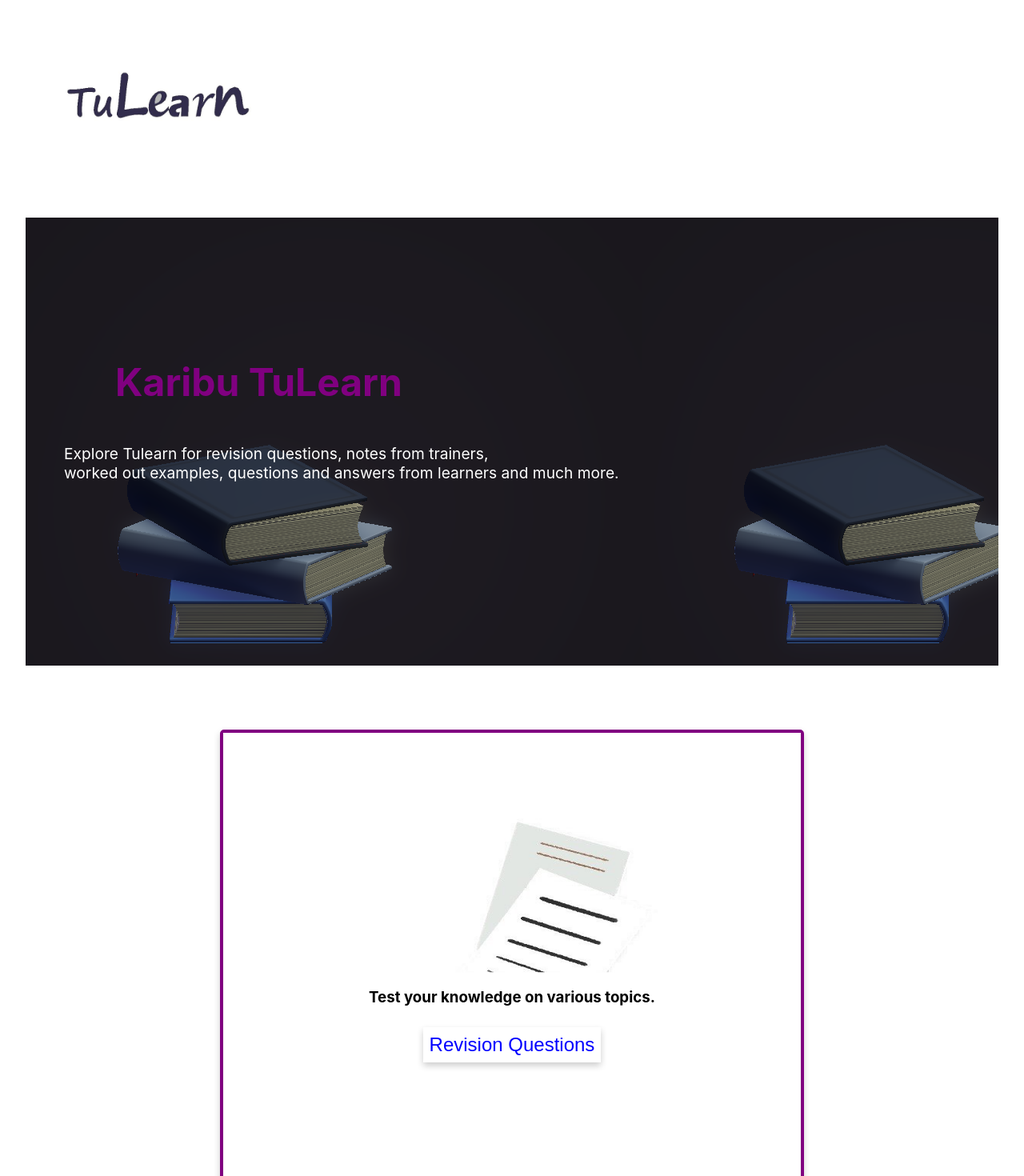
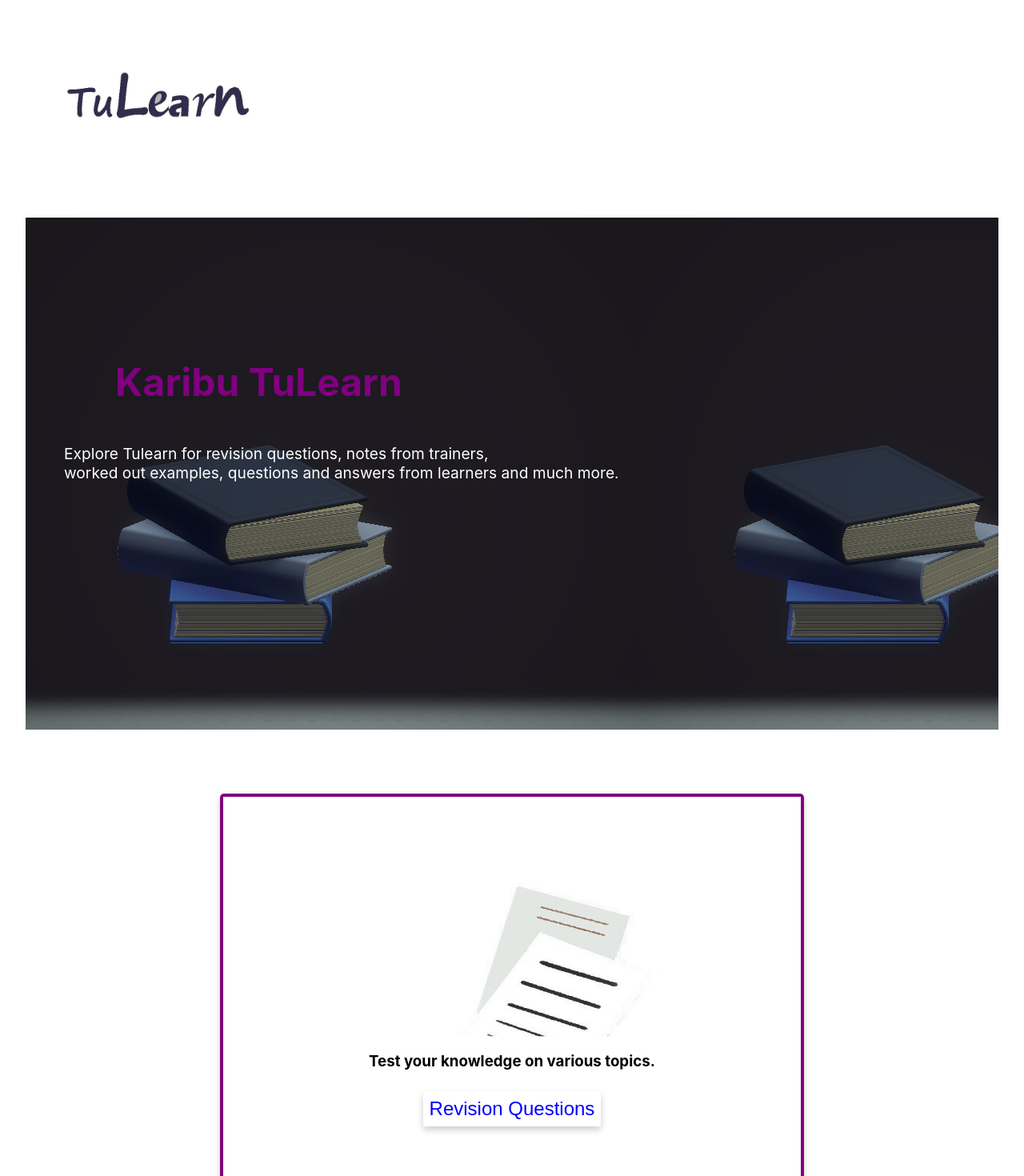
Before and after one commit to kurves/tulearn, a Next.js app: page / in a window 1280 px wide. Shown: the top 1470 px of the page at 80% size. Built offline with nearby package versions, Linux system fonts and the light colour scheme.

Commit message:
correcting css

```diff
--- a/pages/bendingAnswered.js
+++ b/pages/bendingAnswered.js
@@ -11,7 +11,9 @@ function Frame() {
 	};
 	return (
 		<div>
-			<Document file="/BendingAnswered.pdf" onLoadSuccess={onDocumentLoadSuccess}>
+			<Document
+				file="/BendingAnswered.pdf"
+				onLoadSuccess={onDocumentLoadSuccess}>
 				{Array.apply(null, Array(numPages))
 					.map((x, i) => i + 1)
 					.map((page) => (
--- a/styles/Landing.module.css
+++ b/styles/Landing.module.css
@@ -1,5 +1,5 @@
 .landing{
-    height:440vh;
+    height:450vh;
     margin-top:-2rem;
 
 
@@ -7,9 +7,9 @@
 .description{
    font-size:1.0rem;
     font-weight:medium;
-    margin:0,1rem;
+    margin:0,2rem;
     background-image:url('/bgwelearn.png');
-    height:70vh;
+    height:80vh;
     justify-content:center;
     padding-top:8rem;
     padding-left:3rem;
@@ -39,7 +39,7 @@ background-color:purple;
    border-radius: 5px;
 margin-top:4rem;
  text-align:center;
- height:80vh;
+ height:90vh;
 border:4px solid purple;
 width:60%;
  margin-left:20%;
```
